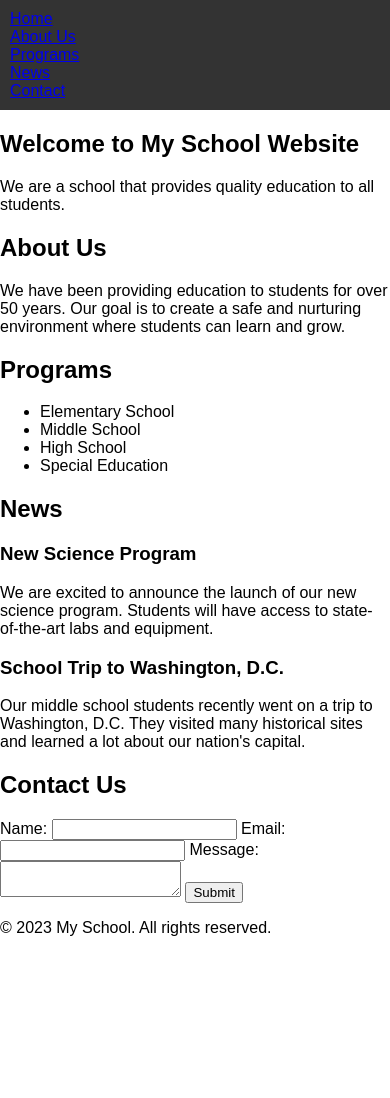
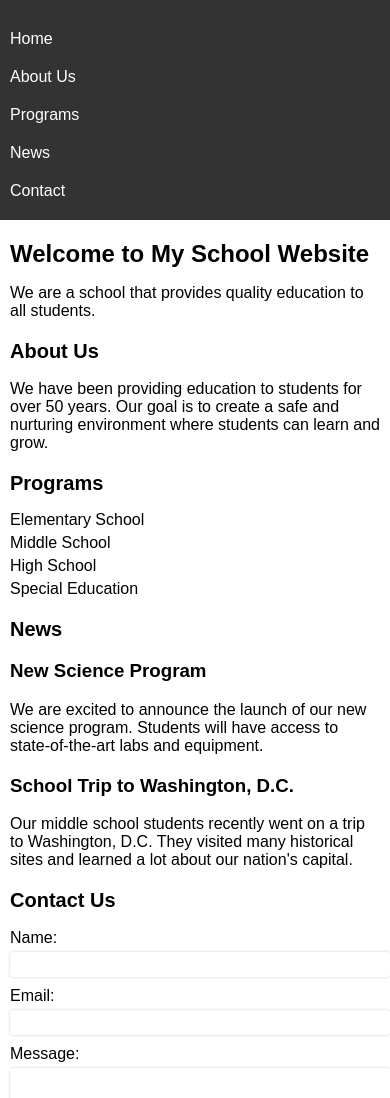
Before and after one commit to rijeshsap53/Responsive-Website, a plain HTML site: page index.html in a window 390 px wide. Shown: the top 1098 px of the page. Before the commit the page ends 953 px from the top, so only its background shows below. Drawn offline with Linux system fonts and the light colour scheme.

Commit message:
Update style.css

```diff
--- a/style.css
+++ b/style.css
@@ -5,17 +5,133 @@ body {
   margin: 0;
 }
 
+a {
+  text-decoration: none;
+  color: #333;
+}
+
 header {
   background-color: #333;
   color: #fff;
   padding: 10px;
+  display: flex;
+  justify-content: space-between;
+  align-items: center;
 }
 
 nav ul {
   list-style: none;
   margin: 0;
   padding: 0;
+  display: flex;
 }
 
 nav li {
-  display
+  margin: 0 10px;
+}
+
+nav li a {
+  color: #fff;
+}
+
+nav li a:hover {
+  color: #ccc;
+}
+
+main {
+  margin: 20px;
+}
+
+section {
+  margin: 20px 0;
+}
+
+h1 {
+  font-size: 36px;
+  margin: 0;
+}
+
+h2 {
+  font-size: 24px;
+}
+
+ul {
+  margin: 0;
+  padding: 0;
+}
+
+li {
+  margin: 5px 0;
+}
+
+article {
+  margin-bottom: 20px;
+}
+
+form {
+  display: flex;
+  flex-direction: column;
+}
+
+label {
+  margin-bottom: 5px;
+}
+
+input[type="text"],
+input[type="email"],
+textarea {
+  padding: 5px;
+  margin-bottom: 10px;
+  border: none;
+  border-radius: 3px;
+  box-shadow: 0 0 3px rgba(0, 0, 0, 0.2);
+}
+
+input[type="submit"] {
+  background-color: #333;
+  color: #fff;
+  border: none;
+  border-radius: 3px;
+  padding: 10px;
+  cursor: pointer;
+}
+
+input[type="submit"]:hover {
+  background-color: #444;
+}
+
+/* Media Queries */
+
+@media (max-width: 600px) {
+  header {
+    flex-direction: column;
+    align-items: flex-start;
+  }
+
+  nav ul {
+    margin-top: 10px;
+    flex-direction: column;
+  }
+
+  nav li {
+    margin: 10px 0;
+  }
+
+  main {
+    margin: 10px;
+  }
+
+  h1 {
+    font-size: 24px;
+  }
+
+  h2 {
+    font-size: 20px;
+  }
+
+  input[type="text"],
+  input[type="email"],
+  textarea {
+    width: 100%;
+  }
+}
```
